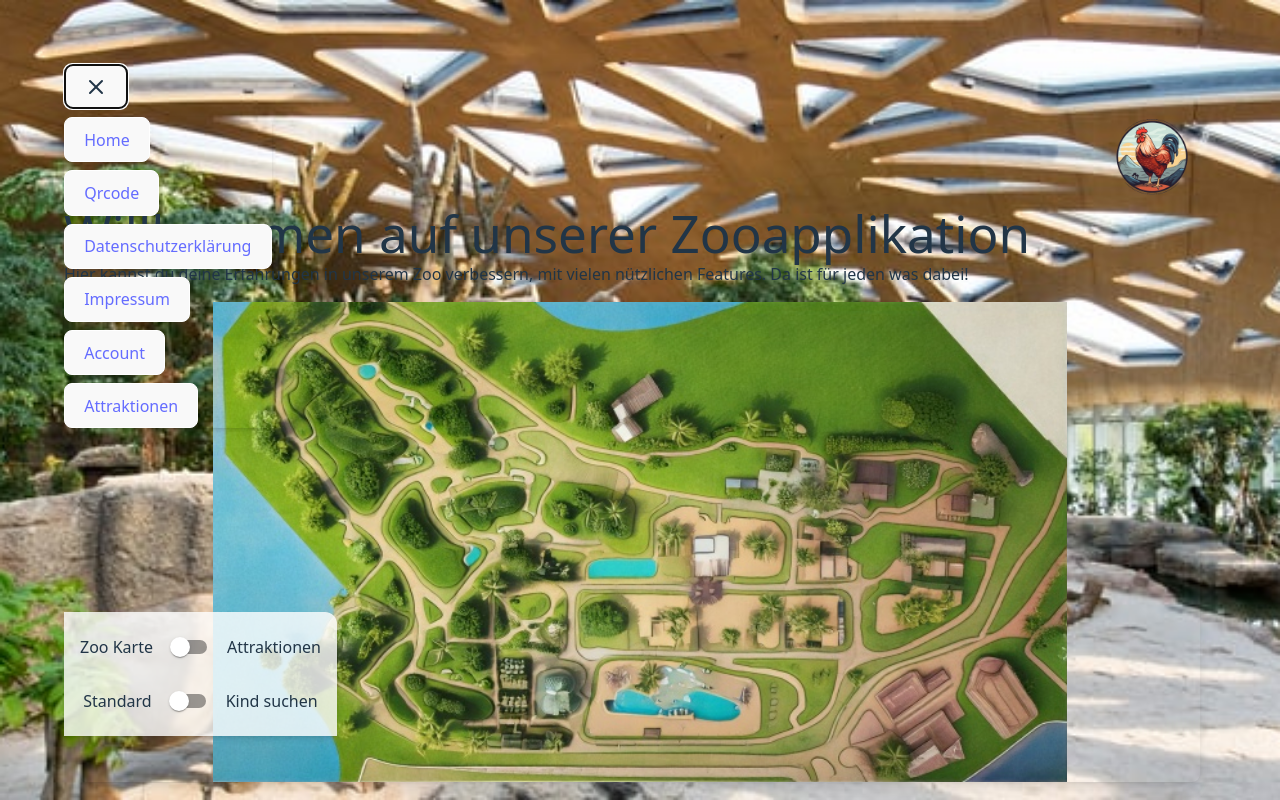
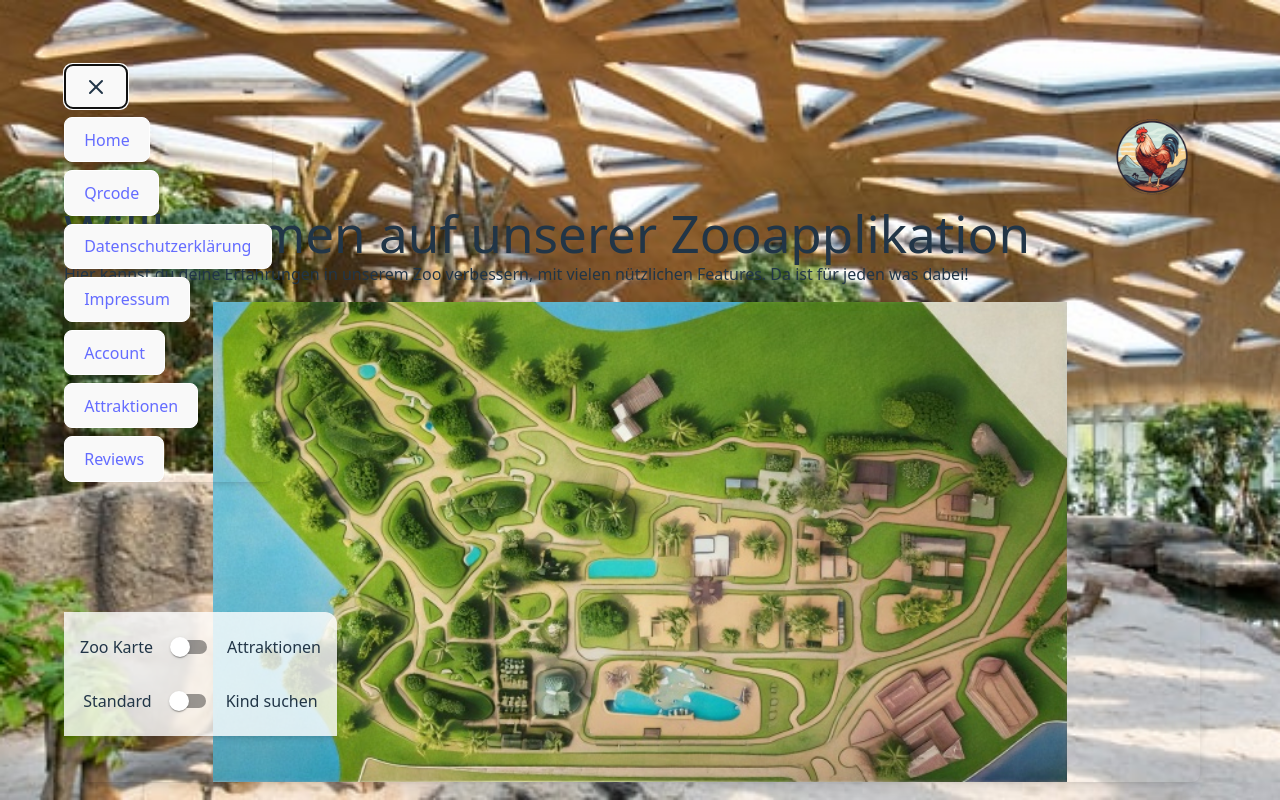
Before and after one commit to Stiwyy/ZooApplikation-SCRUM, a React (Vite) app: page / in a window 1280 px wide. Both pictures are taken after a click on the button 96 px from the left and 86 px from the top of the page. Built offline with nearby package versions, Linux system fonts and the light colour scheme.

Commit message:
add: Review page in App.jsx and Navbar.jsx

```diff
--- a/src/App.jsx
+++ b/src/App.jsx
@@ -9,6 +9,7 @@ import Datenschutzerklaerung from "./components/Datenschutzerklaerung.jsx";
 import Attraktionen from "./components/Attraktionen.jsx";
 import Map from "./components/Map.jsx";
 import User from "./components/User.jsx";
+import Review from "./components/Review.jsx"
 import Switch from '@mui/material/Switch';
 
 function App() {
@@ -56,6 +57,7 @@ function App() {
             {activeComponent === "Attraktionen" && <Attraktionen />}
             {activeComponent === "Map" && <Map />}
             {activeComponent === "User" && <User />}
+            {activeComponent === "Review" && <Review />}
 
             {!(["Datenschutzerklaerung", "Impressum", "Qrcode", "Attraktionen"].includes(activeComponent)) && (
                 <div className="flex flex-col items-center gap-4 absolute bottom-0 left-0 p-4 bg-white/80 rounded-tr-xl shadow-md">
--- a/src/components/Navbar.jsx
+++ b/src/components/Navbar.jsx
@@ -65,6 +65,10 @@ export default function Navbar({ onPageChange }) {
                                 <Link to="/Attraktionen">
                                     <Button className="w-full" onClick={() => handlePageChange("Attraktionen")}>Attraktionen</Button>
                                 </Link>
+
+                                <Link to="/Review">
+                                    <Button className="w-full" onClick={() => handlePageChange("Review")}>Reviews</Button>
+                                </Link>
                             </div>
                         </motion.div>
 
```
